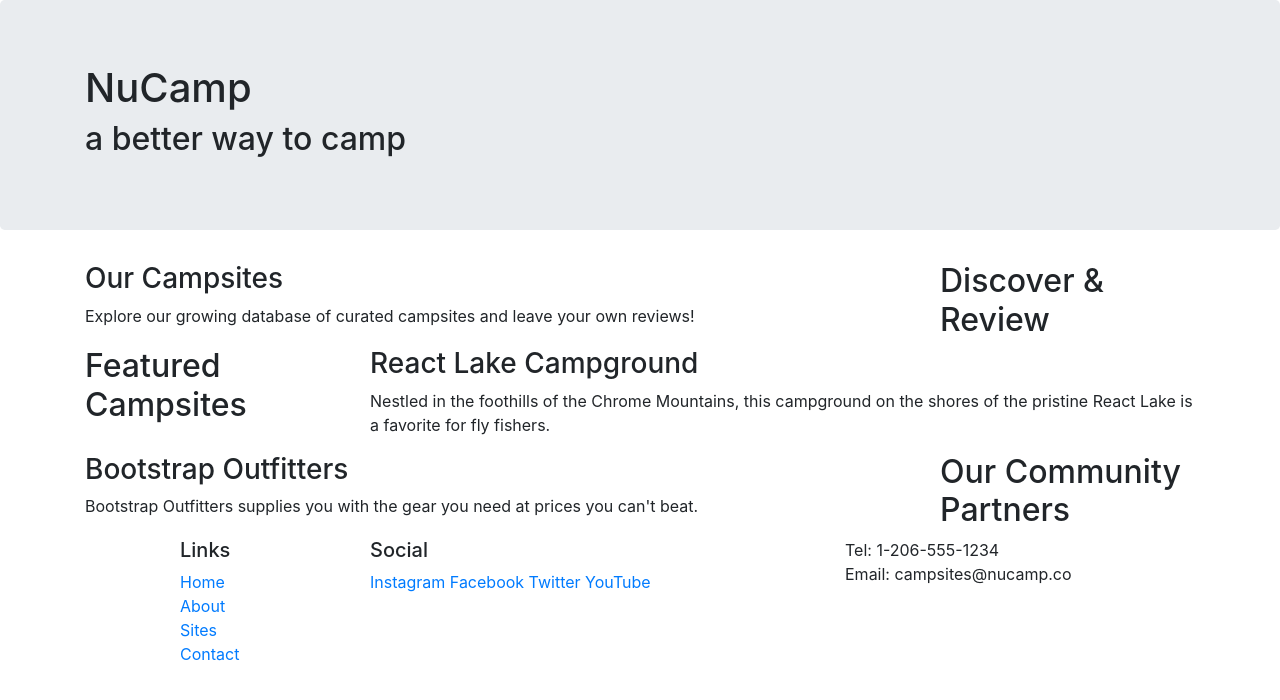
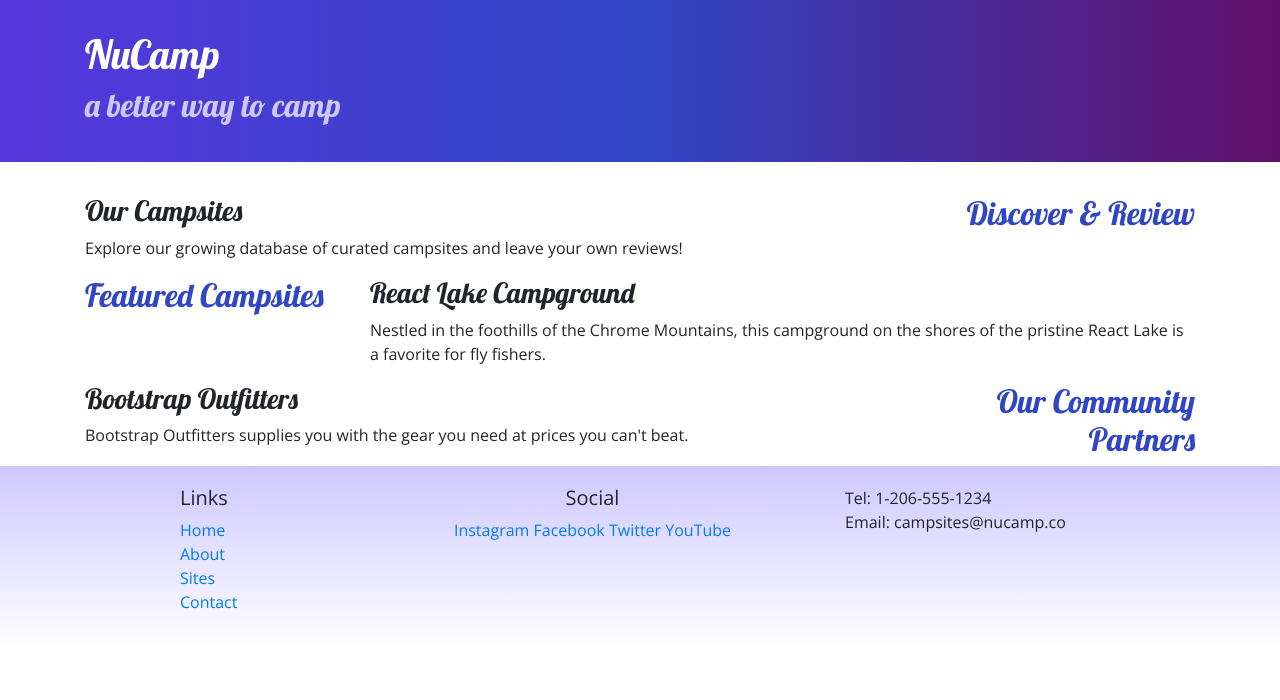
Before and after one commit to Qasper1974/nucamp, a website: page index.html in a window 1280 px wide. Drawn offline with nearby package versions, Linux system fonts and the light colour scheme.

Commit message:
Week1 Task1

```diff
--- /dev/null
+++ b/css/styles.css
@@ -0,0 +1,26 @@
+body {
+    font-family: "Open Sans", sans-serif;
+}
+h1, h2, h3 {
+    font-family: "Lobster", cursive;
+}
+h2 {
+    color: #3046C5;
+}
+header h2 {
+    color: #CEC8FF;
+}
+footer {
+    background-image: linear-gradient(#CEC8FF, white);
+    padding: 20px 0;
+}
+.jumbotron {
+    padding: 30px;
+    background-image: linear-gradient(to right, #5637DD, #3046C5, #60106B);
+    color: white;
+}
+.row-content {
+    padding: 50px 0;
+    border-bottom: 1px ridge;
+    min-height: 200px;
+}
--- a/index.html
+++ b/index.html
@@ -2,17 +2,24 @@
 <html lang="en">
 
 <head>
-    <meta charset="utf-8" />
-    <meta name="viewport" content="width=device-width, initial-scale=1" />
-    <link rel="stylesheet" href="node_modules/bootstrap/dist/css/bootstrap.min.css" />
-    <title>NuCamp: A Better Way To Camp</title>
+     <!-- Required meta tags always come first -->
+     <meta charset="utf-8" />
+     <meta name="viewport" content="width=device-width, initial-scale=1" />
+
+     <!-- Bootstrap CSS -->
+     <link rel="stylesheet" href="node_modules/bootstrap/dist/css/bootstrap.min.css" />
+
+     <!-- Additional CSS must be placed after Bootstrap CSS -->
+     <link rel="stylesheet" href="https://fonts.googleapis.com/css?family=Lobster|Open+Sans" />
+     <link rel="stylesheet" href="css/styles.css" />
+     <title>NuCamp: A Better Way To Camp</title>
 </head>
 
 <body>
 
-    <header class="jumbotron">
+    <header class="jumbotron jumbotron-fluid">
         <div class="container">
-            <div class="row">
+            <div class="row" class="row row-content align-items-center">
                 <div class="col">
                     <h1>NuCamp</h1>
                     <h2>a better way to camp</h2>
@@ -23,9 +30,9 @@
 
     <div>
         <div class="container">
-            <div class="row">
+            <div class="row" class="row row-content align-items-center">
                 <div class="col-sm-4 order-sm-last col-md-3">
-                    <h2>Discover & Review</h2>
+                    <h2 class="text-sm-right">Discover & Review</h2>
                 </div>
                 <div class="col">
                     <h3>Our Campsites</h3>
@@ -45,7 +52,7 @@
 
             <div class="row">
                 <div class="col-sm-4 order-sm-last col-md-3">
-                    <h2>Our Community Partners</h2>
+                    <h2 class="text-sm-right">Our Community Partners</h2>
                 </div>
                 <div class="col">
                     <h3>Bootstrap Outfitters</h3>
@@ -55,7 +62,7 @@
         </div>
     <footer>
         <div class="container">
-            <div class="row">
+            <div class="row" class="row row-content align-items-center">
                 <div class="col-4 col-sm-2 offset-1">
                     <h5>Links</h5>
             		<ul class="list-unstyled">
@@ -65,14 +72,14 @@
                         <li><a href="#">Contact</a></li>
                     </ul>
                 </div>
-                <div class="col-6 col-sm-5">
+                <div class="col-6 col-sm-5 text-center">
                 	<h5>Social</h5>
                     <a href="http://instagram.com/">Instagram</a>
                     <a href="http://facebook.com/">Facebook</a>
                     <a href="http://twitter.com/">Twitter</a>
                     <a href="http://youtube.com/">YouTube</a>
                 </div>
-                <div class="col-sm-4">
+                <div class="col-sm-4" text-center>
                     Tel: 1-206-555-1234<br />
                     Email: campsites@nucamp.co
                 </div>
```
